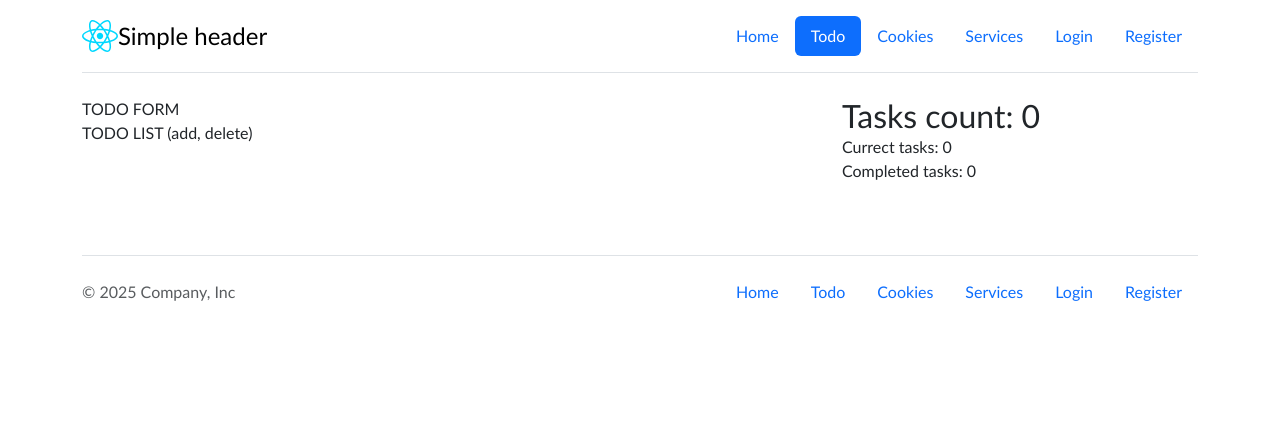
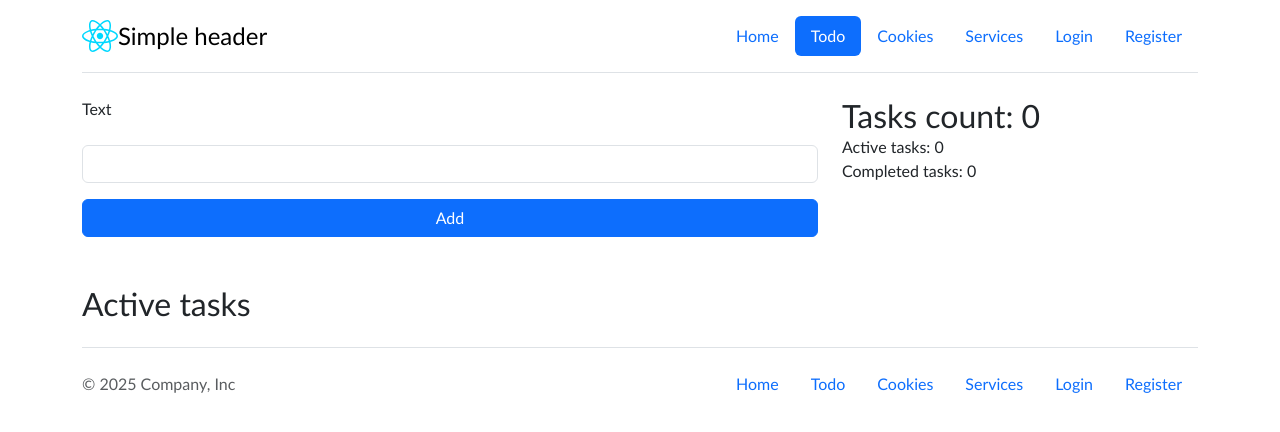
Before and after one commit to KetleriusLinas/55-grupe-react, a React (Vite) app: page /todo in a window 1280 px wide. Shown: the top 432 px of the page. Built offline with nearby package versions, Linux system fonts and the light colour scheme.

Commit message:
todo form/list/stats

```diff
--- a/src/components/todo/TodoForm.jsx
+++ b/src/components/todo/TodoForm.jsx
@@ -1,7 +1,24 @@
-export function TodoForm() {
+import { useState } from "react"
+
+export function TodoForm({ addTaskFunc }) {
+    const [text, setText] = useState('');
+
+    function handleTextChange(e) {
+        setText(e.target.value);
+    }
+
+    function handleFormSubmit(e) {
+        e.preventDefault();
+        addTaskFunc(text);
+        setText('');
+
+    }
+
     return (
-        <form>
-            TODO FORM
+        <form onSubmit={handleFormSubmit} className="d-flex flex-column gap-3 mb-5">
+            <label className="form-label" htmlFor="text">Text</label>
+            <input onChange={handleTextChange} value={text} className="form-control" id="text" type="text" />
+            <button className="btn btn-primary" type="submit">Add</button>
         </form>
     )
 }
--- a/src/components/todo/TodoList.jsx
+++ b/src/components/todo/TodoList.jsx
@@ -1,7 +1,19 @@
-export function TodoList() {
+export function TodoList({ list, modifyTaskFunc }) {
     return (
-        <ul>
-            TODO LIST (add, delete)
-        </ul>
+        <>
+            <h2>Active tasks</h2>
+            <ul>
+                {
+                    list.map(item => (
+                        <li className="d-flex my-2 p-2" key={item.id}
+                            style={{backgroundColor:'#f1f1f1'}}>
+                            {item.text}
+                            <button onClick={() =>modifyTaskFunc(item.id)} className="btn btn-danger btn-sm ms-auto">Remove</button>
+                        </li>
+                    ))
+                }
+            </ul>
+
+        </>
     )
 }
--- a/src/components/todo/TodoStats.jsx
+++ b/src/components/todo/TodoStats.jsx
@@ -1,9 +1,9 @@
-export function TodoStats({ data }) {
+export function TodoStats({ activeCount, completedCount }) {
     return (
         <>
-            <h2>Tasks count: {data.length}</h2>
-            <p>Currect tasks: 0</p>
-            <p>Completed tasks: 0</p>
+            <h2>Tasks count: {activeCount + completedCount}</h2>
+            <p>Active tasks: {activeCount}</p>
+            <p>Completed tasks: {completedCount}</p>
         </>
     )
 }
--- a/src/pages/Todo.jsx
+++ b/src/pages/Todo.jsx
@@ -4,18 +4,41 @@
 import { TodoStats } from "../components/todo/TodoStats";
 
 export function Todo() {
+    const [id, setId] = useState(1);
     const [list, setList] = useState([]);
+
+    function addTask(text) {
+        setList(currentList => [
+            ...currentList,
+            {
+                id: id,
+                text: text,
+                isCompleted: false,
+            },
+        ]);
+        setId(id => id + 1);
+    }
+
+    function modifyTask(taskId) {
+        setList(currentList => currentList.map(
+            task => task.id === taskId ? {
+                ...task,
+                isCompleted: true}
+                : task));
+    }
 
     return (
         <main>
             <div className="container">
                 <div className="row flex-column-reverse flex-md-row">
                     <div className="col-12 col-md-8">
-                        <TodoForm />
-                        <TodoList />
+                        <TodoForm addTaskFunc={addTask} />
+                        <TodoList modifyTaskFunc={modifyTask} list={list.filter(item => !item.isCompleted)} />
                     </div>
                     <div className="col-12 col-md-4 mb-5">
-                        <TodoStats data={list} />
+                        <TodoStats
+                            activeCount={list.filter(item => !item.isCompleted).length}
+                            completedCount={list.filter(item => item.isCompleted).length} />
                     </div>
                 </div>
             </div>
```
